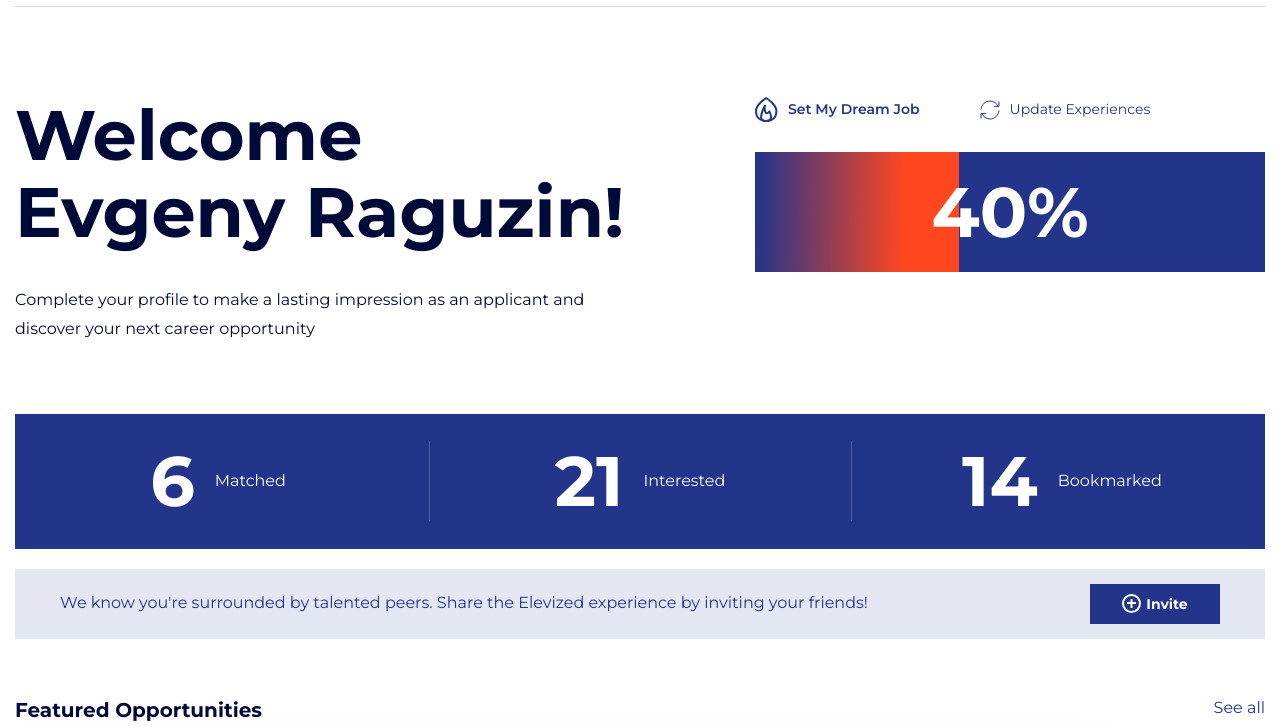
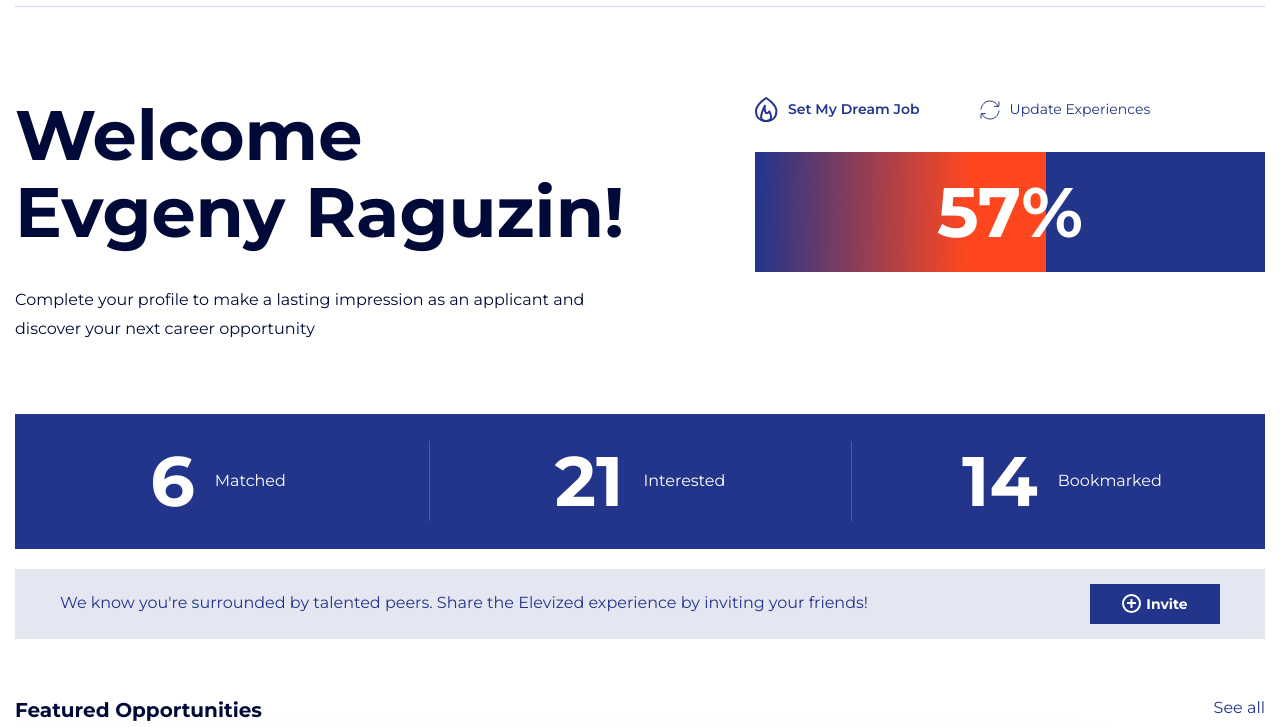
Before and after one commit to iserejatoje/elevized, a website built with Vite: page docs/homepage.html in a window 1280 px wide. Shown: the part 73-800 px from the top of the page. Built offline with nearby package versions, Linux system fonts and the light colour scheme.

Commit message:
homepage.html

```diff
--- a/docs/homepage.html
+++ b/docs/homepage.html
@@ -89,7 +89,7 @@
                                 <path d="M5.50218 13.6061H1.54026C1.24188 13.6061 1 13.8479 1 14.1463V18.1083" stroke-linecap="round" stroke-linejoin="round"/>
                             </svg> Update Experiences</a>
                         </div>
-                        <div class="welcome-progress" style="--progress: 40%;" data-start="0" data-finish="100" data-number="40%"></div>
+                        <div class="welcome-progress" style="--progress: 57%;" data-start="0" data-finish="57" data-number="57%"></div>
                     </div>
                 </div>
             </div>
```
Also changed, not shown: homepage.html (+1 -1 lines).
